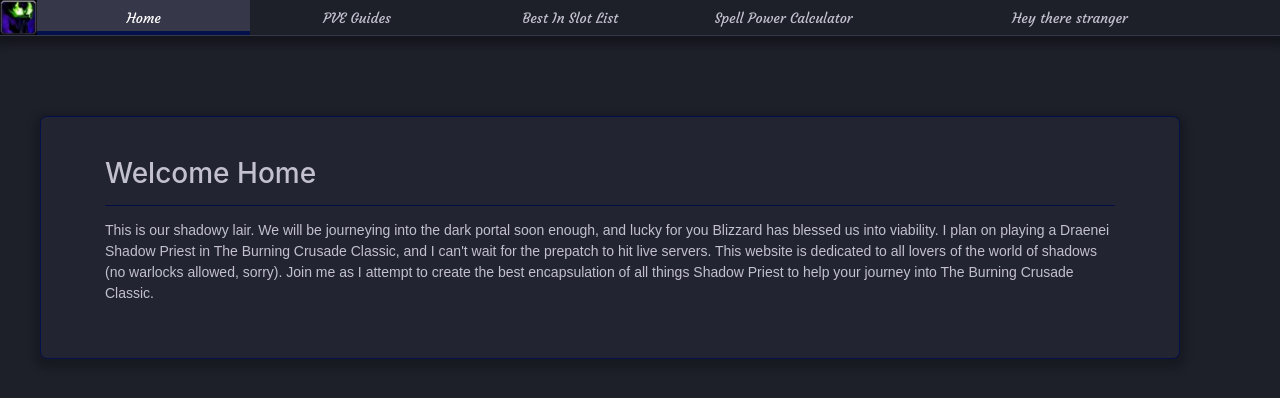
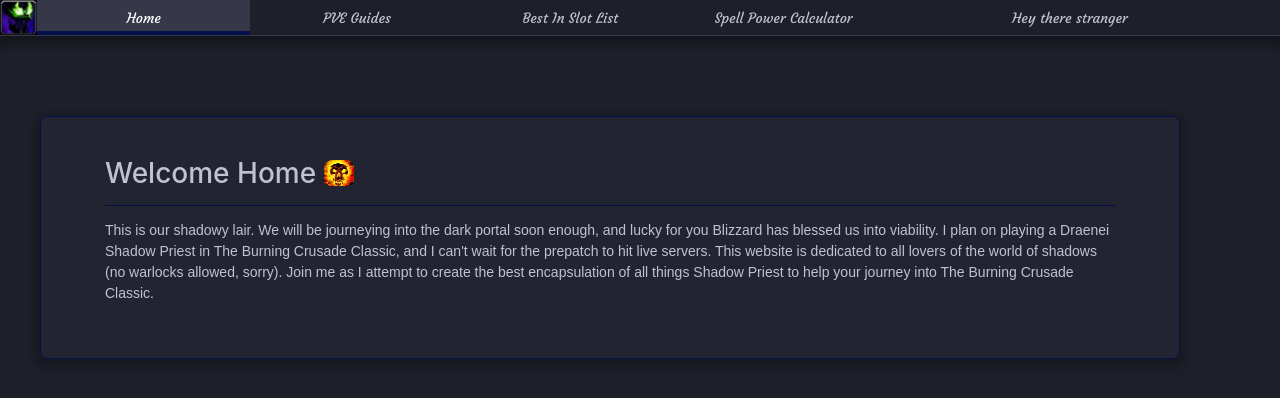
Before and after one commit to codyhinz/intoTheVoid, a PHP site: page / in a window 1280 px wide. Shown: the top 398 px of the page. Run offline with PHP 8.4, Linux system fonts and the light colour scheme.

Commit message:
Final style update for the night

```diff
--- a/index.php
+++ b/index.php
@@ -16,7 +16,7 @@
 <body>
     <div class="container-fluid navrow">
         <div class="row">
-            <img src="./view/shadowformicon.jpg" width="37" height="35" margin-left="0">
+            <img src="./view/shadowformicon.jpg" width="37" height="35" margin-left="0" alt="Shadow Form Icon">
             <div class="heading navigation col-2" id="active"><a href="#" class="stretched-link">Home</a></div>
             <div class="heading navigation col-2"><a href="#">PVE Guides</a></div>
             <div class="heading navigation col-2"><a href="#">Best In Slot List</a></div>
@@ -26,7 +26,7 @@
         </div>
     </div>
     <div class="container introduction">
-        <h2>Welcome Home</h2><hr/>
+        <h2>Welcome Home&nbsp;<img src="./view/shadowwordpain.jpg" width="30" height="30" alt="Shadow Word Pain Icon" class="introicon"></h2><hr/>
         <p>This is our shadowy lair. We will be journeying into the dark portal soon enough, and lucky for you Blizzard has blessed us into viability. I plan on playing a Draenei Shadow Priest in The Burning Crusade Classic, and I can't wait for the prepatch to hit live servers. This website is dedicated to all lovers of the world of shadows (no warlocks allowed, sorry). Join me as I attempt to create the best encapsulation of all things Shadow Priest to help your journey into The Burning Crusade Classic.
         </p>
     </div>
--- a/view/style.css
+++ b/view/style.css
@@ -44,6 +44,11 @@ body {
     -webkit-box-shadow: 0px 4px 8px 5px rgba(0,0,0,0.31);
     box-shadow: 0px 4px 8px 5px rgba(0,0,0,0.31);
     font-family: "Courgette", sans-serif;
+}
+
+.introicon {
+    padding-bottom: 0.5vh;
+    border-radius: 0.6rem;
 }
 
 .introduction {
```
Also changed, not shown: view/shadowwordpain.jpg (added).
